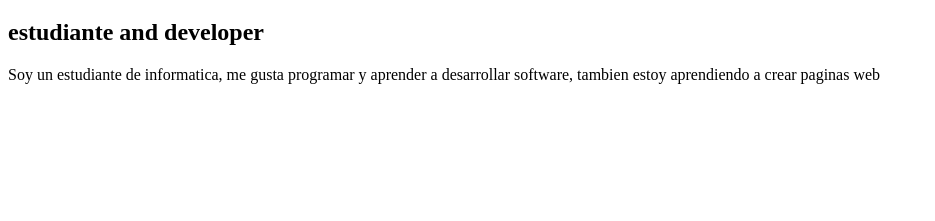
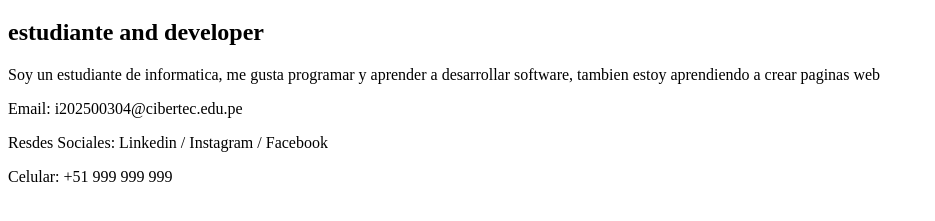
Before and after one commit to BastianCM20/aew_cibertec_chipana, a plain HTML site: page CSS/01_Tarjeta/index.html in a window 1280 px wide. Shown: the part 61-282 px from the top of the page, without its empty margins (0-935 px from the left). Drawn offline with Linux system fonts and the light colour scheme.

Commit message:
Eh agregado mas datos

```diff
--- a/CSS/01_Tarjeta/index.html
+++ b/CSS/01_Tarjeta/index.html
@@ -13,5 +13,10 @@
             aprender a desarrollar software, tambien estoy aprendiendo
             a crear paginas web</p>
     </div>
+    <div class="datos-contacto">
+        <p>Email: i202500304@cibertec.edu.pe</p>
+        <p>Resdes Sociales: Linkedin / Instagram / Facebook</p>
+        <p>Celular: +51 999 999 999</p>
+    </div>
 </body>
 </html>
```
